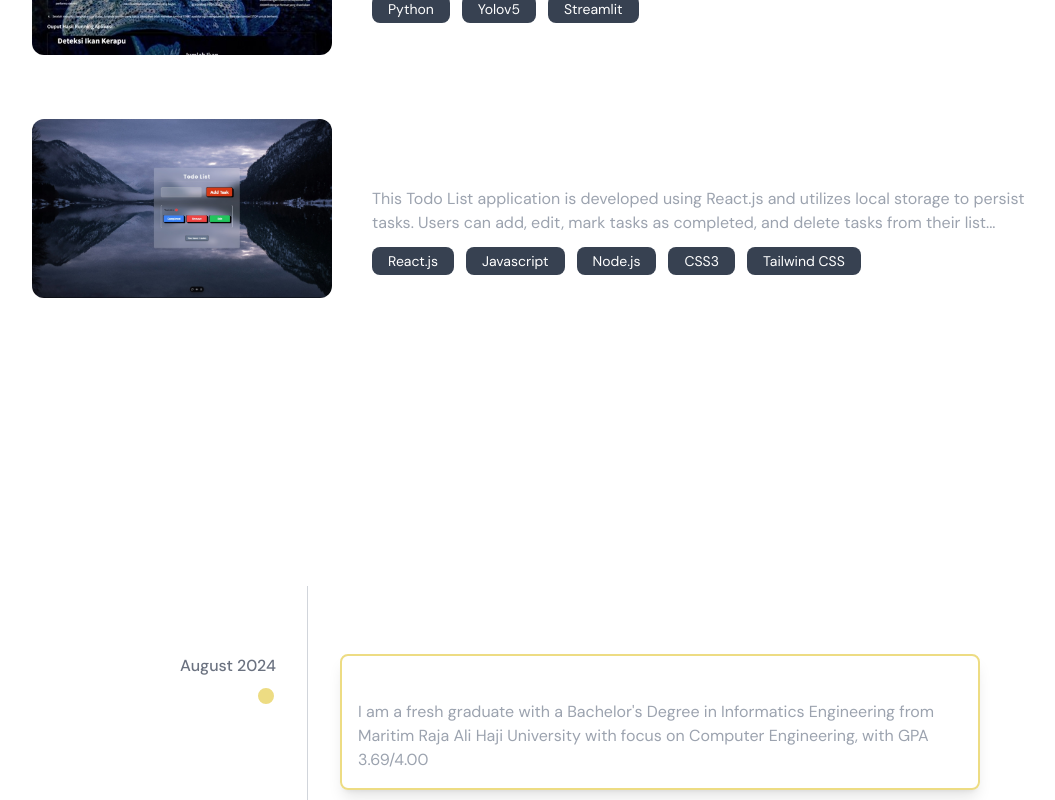
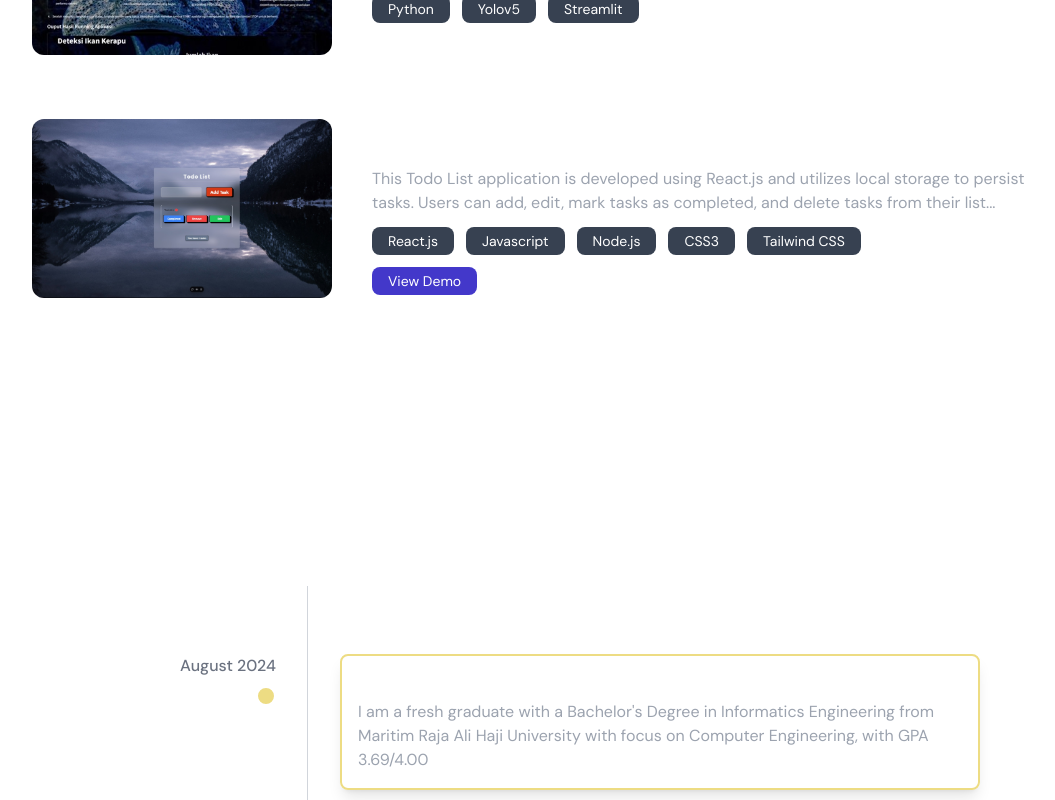
Before and after one commit to Samuelmiskan99/Portfolio-React, a React (Vite) app: page / in a window 1280 px wide. Shown: the part 2980-3780 px from the top of the page, without its empty margins (108-1163 px from the left). Built offline with nearby package versions, Linux system fonts and the light colour scheme.

Commit message:
adding demo link

```diff
--- a/src/components/Projects.jsx
+++ b/src/components/Projects.jsx
@@ -43,6 +43,16 @@
                      </span>
                   ))}
                </div>
+               {/* Add Demo Link */}
+               {project.demoLink && (
+                  <a
+                     href={project.demoLink}
+                     target='_blank'
+                     rel='noopener noreferrer'
+                     className=' rounded-lg bg-indigo-700 w-fit px-4 py-1 text-sm  '>
+                     View Demo
+                  </a>
+               )}
             </div>
          </div>
       </ScrollReveal>
@@ -113,6 +123,7 @@
          description:
             'This Todo List application is developed using React.js and utilizes local storage to persist tasks. Users can add, edit, mark tasks as completed, and delete tasks from their list...',
          technologies: ['React.js', 'Javascript', 'Node.js', 'CSS3', 'Tailwind CSS'],
+         demoLink: 'https://react-todo-app-ten.vercel.app/',
       },
    ];
 
```
